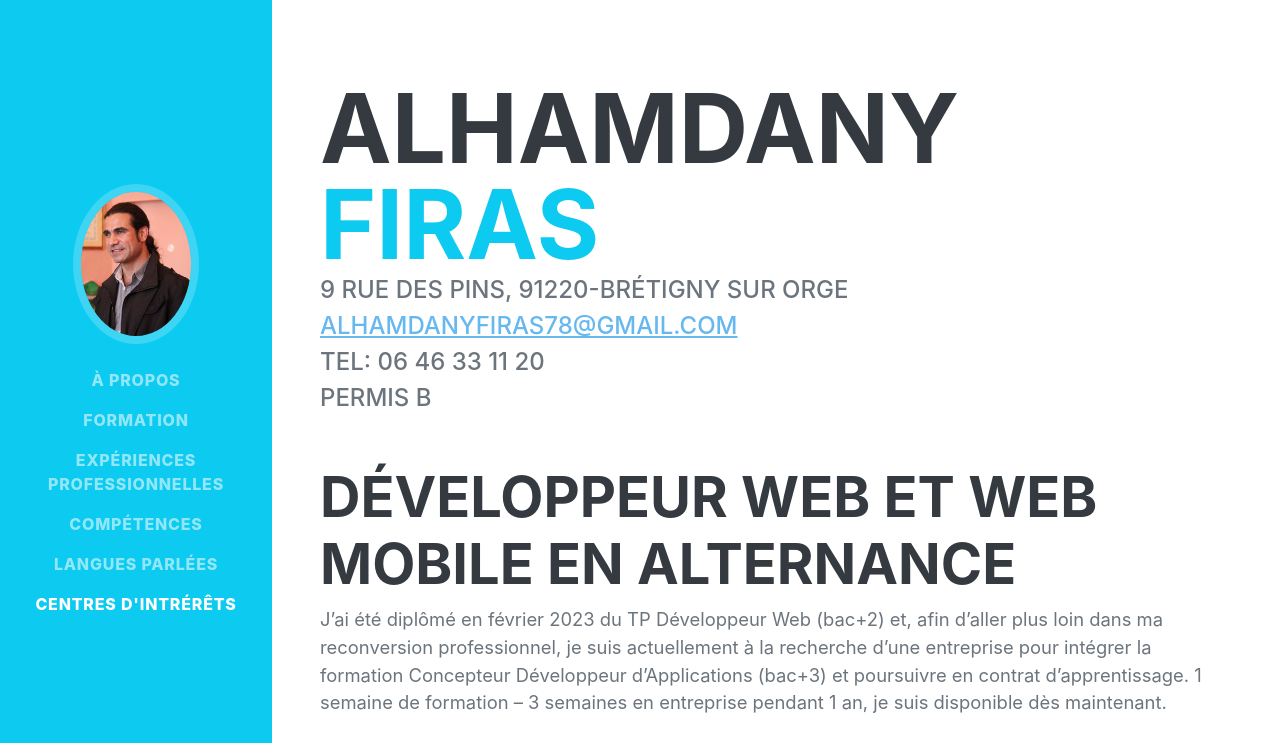
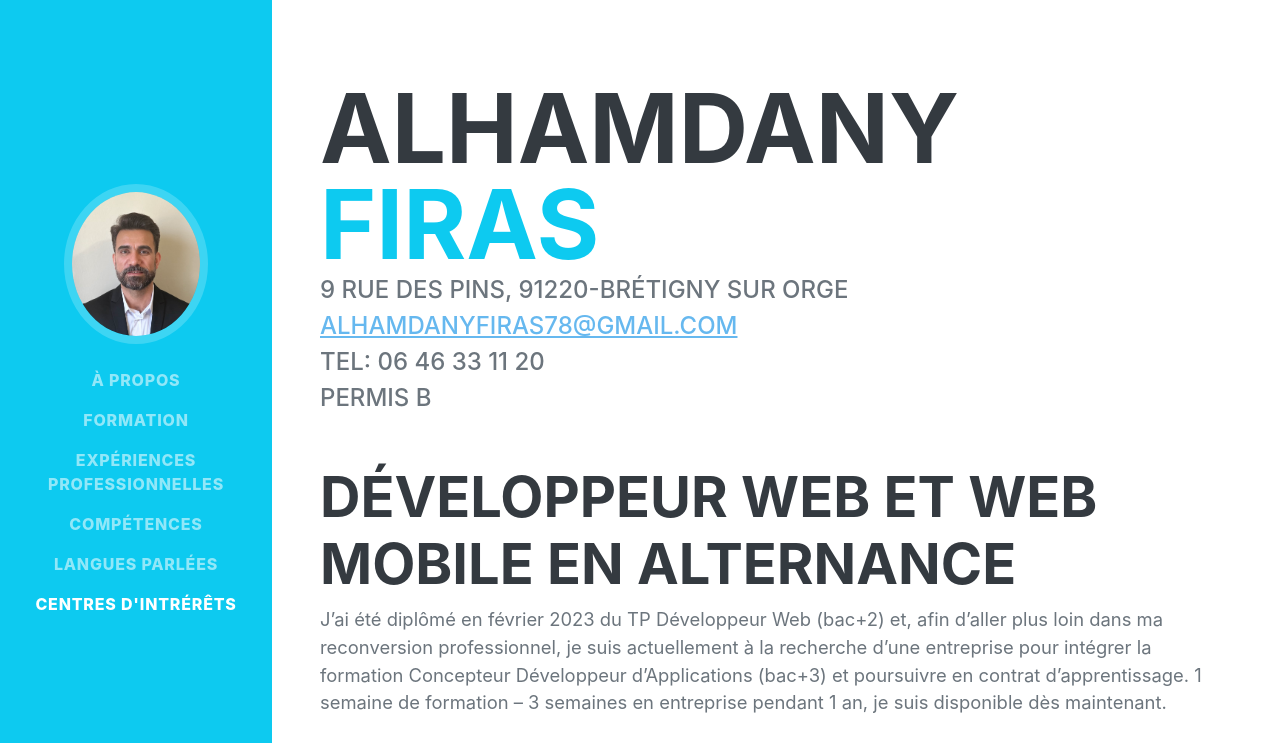
Before and after one commit to Sumerianson/Sumerianson.github.io, a plain HTML site: page index.html in a window 1280 px wide. Shown: the top 743 px of the page. Drawn offline with nearby package versions, Linux system fonts and the light colour scheme; a web font is replaced by a local one.

Commit message:
Add Profile Photo

```diff
--- a/index.html
+++ b/index.html
@@ -20,7 +20,7 @@
         <nav class="navbar navbar-expand-lg navbar-dark bg-info fixed-top" id="sideNav">
             <a class="navbar-brand js-scroll-trigger" href="#page-top">
                 <span class="d-block d-lg-none">Alhamdany Firas</span>
-                <span class="d-none d-lg-block"><img class="img-fluid img-profile rounded-circle mx-auto mb-2" src="assets/img/Firas-A.jpg" alt="..." /></span>
+                <span class="d-none d-lg-block"><img class="img-fluid img-profile rounded-circle mx-auto mb-2" src="assets/img/firas.jpg" alt="..." /></span>
             </a>
             <button class="navbar-toggler" type="button" data-bs-toggle="collapse" data-bs-target="#navbarResponsive" aria-controls="navbarResponsive" aria-expanded="false" aria-label="Toggle navigation"><span class="navbar-toggler-icon"></span></button>
             <div class="collapse navbar-collapse" id="navbarResponsive">
```
Also changed, not shown: assets/img/Firas-A.jpg (deleted), assets/img/firas.jpg (added).
